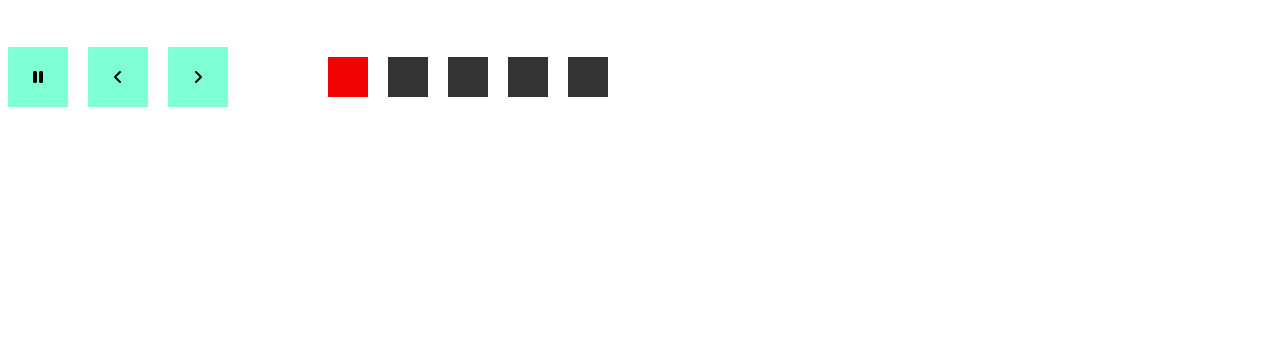
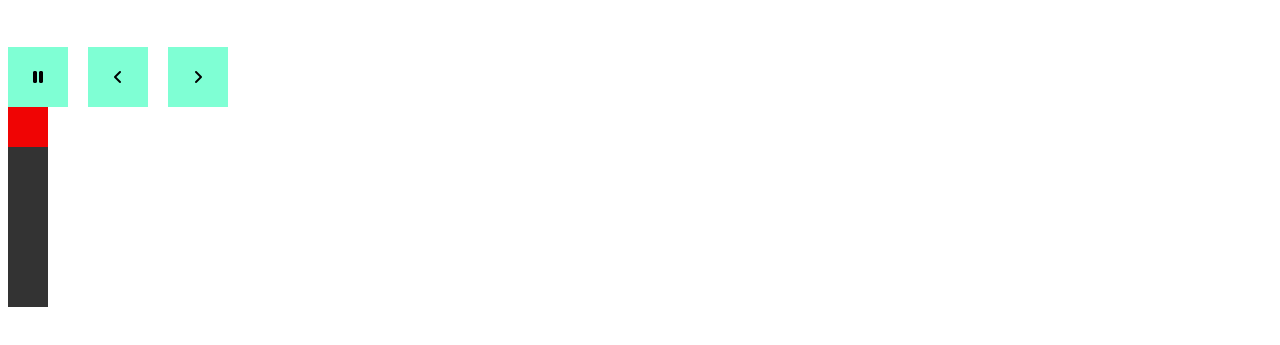
Before and after one commit to OH-front-end/Web_store, a website with bundled scripts: page index.html in a window 1280 px wide. Shown: the part 161-506 px from the top of the page. Built offline with nearby package versions, Linux system fonts and the light colour scheme.

Commit message:
create dinamic controls and indicators

```diff
--- a/assets/js/carousel.js
+++ b/assets/js/carousel.js
@@ -2,11 +2,6 @@ class Carousel {
   constructor() {
     this.container = document.querySelector('#carousel');
     this.slides = document.querySelectorAll('.slide');
-    this.indicatorContainer = document.querySelector('#indicators_container');
-    this.indicators = document.querySelectorAll('.indicator');
-    this.pauseButton = document.querySelector('#pause-btn');
-    this.nextButton = document.querySelector('#next-btn');
-    this.previousButton = document.querySelector('#prev-btn');
   }
 
   initVariables() {
@@ -19,6 +14,43 @@ class Carousel {
     this.SPACE = 'Space';
     this.PAUSE_ICON = '<i class="fa-solid fa-pause"></i>';
     this.PLAY_ICON = '<i class="fa-solid fa-play"></i>';
+    this.LEFT_ICON = '<i class="fa-solid fa-angle-left"></i>';
+    this.RIGHT_ICON = '<i class="fa-solid fa-angle-right"></i>';
+  }
+
+
+  initControls() {
+    const controlsContainer = document.createElement('div');
+    controlsContainer.setAttribute('class', 'controls_container');
+    const PAUSE = `<div class="controls" id="pause-btn">${this.PAUSE_ICON}</div>`;
+    const PREV = ` <div class="controls" id="prev-btn">${this.LEFT_ICON}</div>`;
+    const NEXT = `<div class="controls" id="next-btn">${this.RIGHT_ICON}</div>`;
+    controlsContainer.innerHTML = PAUSE + PREV + NEXT;
+
+    this.container.appendChild(controlsContainer);
+
+    this.pauseButton = document.querySelector('#pause-btn');
+    this.nextButton = document.querySelector('#next-btn');
+    this.previousButton = document.querySelector('#prev-btn');
+  }
+
+  initIndicators() {
+    const indicators = document.createElement('div');
+    indicators.setAttribute('class', 'indicators');
+
+    for (let i = 0; i < this.SLIDES_LENGTH; i++) {
+      const indicator = document.createElement('div');
+      indicator.setAttribute('class', 'indicator');
+      indicator.dataset.slideTo = `${i}`;
+
+      if (i === 0) indicator.classList.add('active');
+      indicators.appendChild(indicator);
+    }
+
+    this.container.appendChild(indicators);
+
+    this.indicatorsContainer = document.querySelector('.indicators');
+    this.indicators = document.querySelectorAll('.indicator');
   }
 
   goToNth(n) {
@@ -81,19 +113,18 @@ class Carousel {
     if (e.code === this.SPACE) this.pausePlay();
   }
 
-
-
-
   initListeners() {
     this.pauseButton.addEventListener('click', this.pausePlay.bind(this));
     this.previousButton.addEventListener('click', this.prev.bind(this));
     this.nextButton.addEventListener('click', this.next.bind(this));
-    this.indicatorContainer.addEventListener('click', this.indicate.bind(this));
+    this.indicatorsContainer.addEventListener('click', this.indicate.bind(this));
     document.addEventListener('keydown', this.pressKey.bind(this));
   }
 
   init() {
     this.initVariables();
+    this.initControls();
+    this.initIndicators();
     this.initListeners();
     this.timerID = setInterval(this.nextSlide.bind(this), this.interval);
   }
--- a/assets/scss/style.scss
+++ b/assets/scss/style.scss
@@ -50,11 +50,11 @@
   background: purple;
 }
 
-.container {
-  display: flex;
-  gap: 100px;
-  align-items: center;
-}
+// .container {
+//   display: flex;
+//   gap: 100px;
+//   align-items: center;
+// }
 
 .controls_container {
   display: flex;
--- a/index.html
+++ b/index.html
@@ -11,35 +11,12 @@
 
 <body>
   <div id="carousel">
-    <ul id="slides" class="slides">
-      <li class="slide active">Slide 1</li>
-      <li class="slide">Slide 2</li>
-      <li class="slide">Slide 3</li>
-      <li class="slide">Slide 4</li>
-      <li class="slide">Slide 5</li>
-    </ul>
-
-    <div class="container">
-      <div class="controls_container">
-        <div class="controls" id="pause-btn">
-          <i class="fa-solid fa-pause"></i>
-        </div>
-        <div class="controls" id="prev-btn">
-          <i class="fa-solid fa-angle-left"></i>
-        </div>
-        <div class="controls" id="next-btn">
-          <i class="fa-solid fa-angle-right"></i>
-        </div>
-      </div>
-
-
-      <div class="indicators_container" id="indicators_container">
-        <div class="indicator active" data-slide-to="0"></div>
-        <div class="indicator" data-slide-to="1"></div>
-        <div class="indicator" data-slide-to="2"></div>
-        <div class="indicator" data-slide-to="3"></div>
-        <div class="indicator" data-slide-to="4"></div>
-      </div>
+    <div id="slides" class="slides">
+      <div class="slide active">Slide 1</div>
+      <div class="slide">Slide 2</div>
+      <div class="slide">Slide 3</div>
+      <div class="slide">Slide 4</div>
+      <div class="slide">Slide 5</div>
     </div>
   </div>
 
```
Also changed, not shown: assets/css/style.css, assets/css/style.min.css, assets/js/main.js (line endings or trailing spaces).
